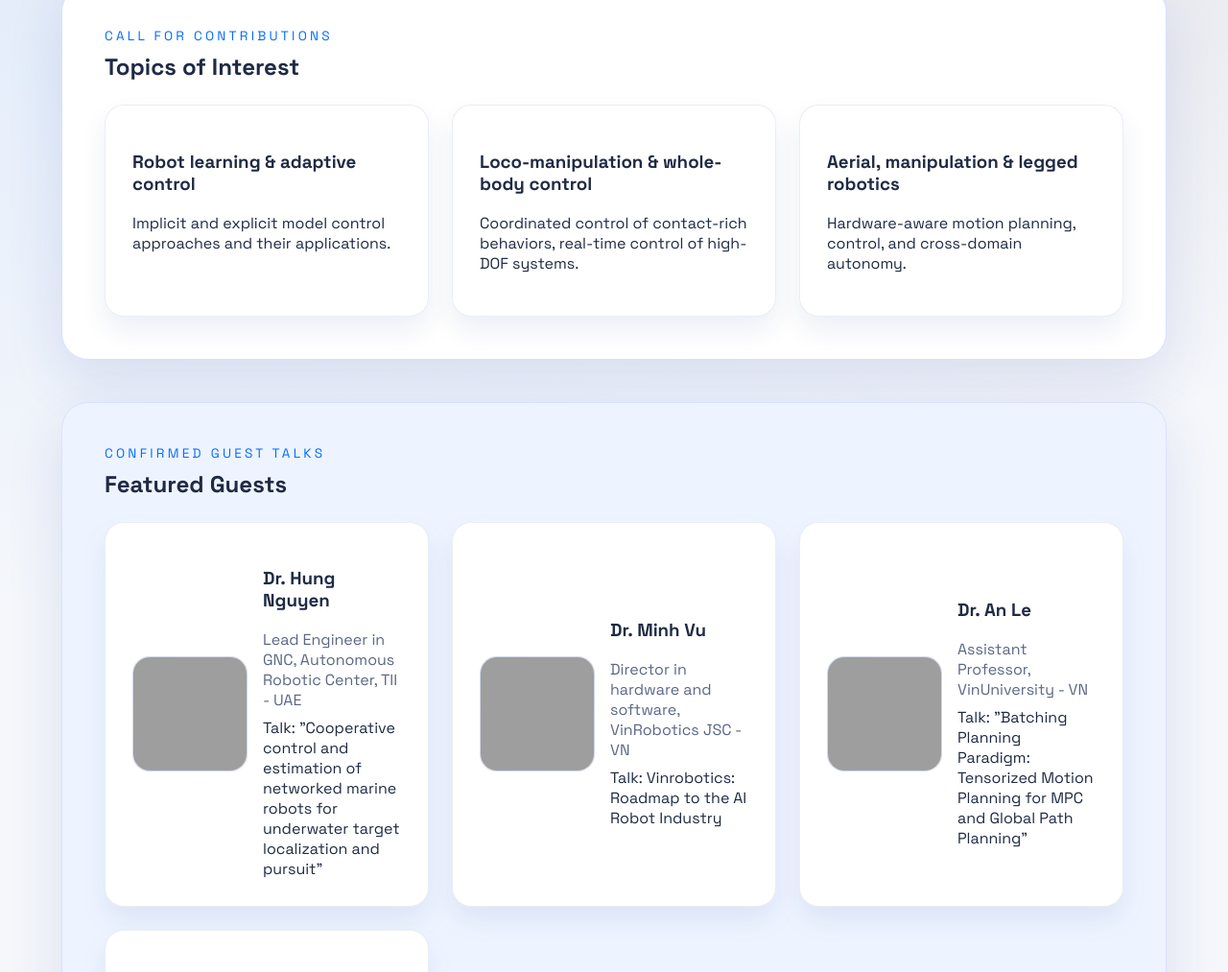
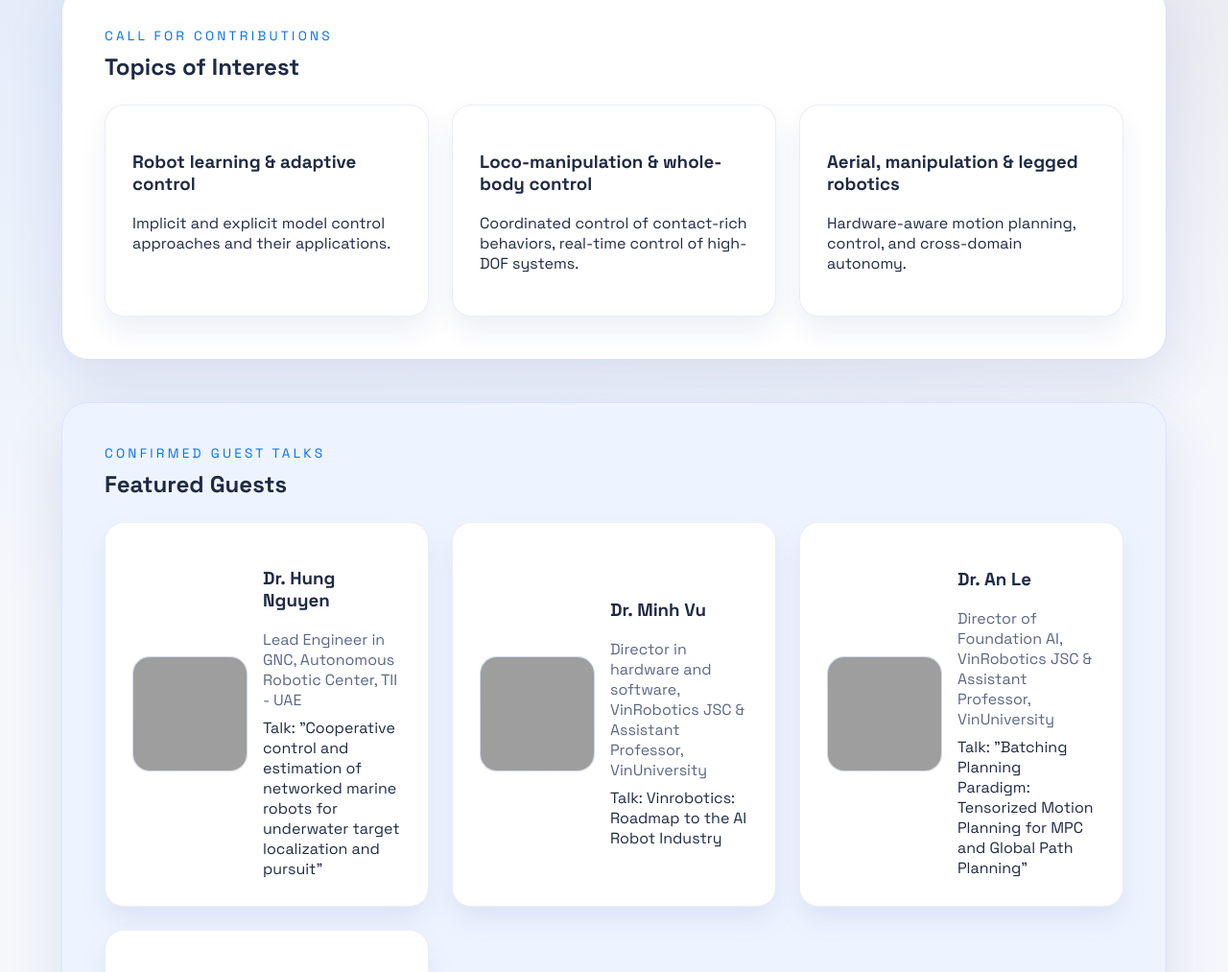
Before and after one commit to Vietnam-Robotics/Vietnam-Robotics.github.io, a plain HTML site: page index.html in a window 1280 px wide. Shown: the part 1220-2233 px from the top of the page at 96% size. Drawn offline with Linux system fonts and the light colour scheme; grey boxes are pictures that could not be loaded.

Commit message:
correct typos

```diff
--- a/index.html
+++ b/index.html
@@ -28,7 +28,7 @@
         <ul class="hero__meta">
           <li><strong>Organized by:</strong> RMIT & VinRobotics</li>
           <li><strong>Participants:</strong> Researchers, builders, &amp; students</li>
-          <li><strong>Online at</strong> <a href="https://teams.microsoft.com/l/meetup-join/19%3ameeting_ZWEzNTU0ZDMtMGYzNi00MzA2LTkyMWMtMjdjN2IzNjVjM2Qz%40thread.v2/0?context=%7b%22Tid%22%3a%22d1323671-cdbe-4417-b4d4-bdb24b51316b%22%2c%22Oid%22%3a%229c9e7b4c-4565-46e1-9a3f-25a871bdb225%22%7d">Teams</a> or <strong>Onsite</strong> at <a href="https://www.rmit.edu.vn/students/campus-life/campus-facilities/campus-maps">RMIT Vietnam, SGS</a>  </li>
+          <li><strong>Online</strong> on <a href="https://teams.microsoft.com/l/meetup-join/19%3ameeting_ZWEzNTU0ZDMtMGYzNi00MzA2LTkyMWMtMjdjN2IzNjVjM2Qz%40thread.v2/0?context=%7b%22Tid%22%3a%22d1323671-cdbe-4417-b4d4-bdb24b51316b%22%2c%22Oid%22%3a%229c9e7b4c-4565-46e1-9a3f-25a871bdb225%22%7d">Teams</a> or <strong>Onsite</strong> at <a href="https://www.rmit.edu.vn/students/campus-life/campus-facilities/campus-maps">RMIT Vietnam, SGS</a>  </li>
         </ul>
       </div>
       <nav class="hero__nav" aria-label="Primary">
@@ -119,7 +119,7 @@
           <img src="https://vinuni.edu.vn/wp-content/uploads/2025/09/Profile-pic-8.png" alt="Dr Minh Vu, Director in hardware and software, VinRobotics JSC" loading="lazy" />
           <div>
             <h3>Dr. Minh Vu</h3>
-            <p class="role">Director in hardware and software, VinRobotics JSC - VN</p>
+            <p class="role">Director in hardware and software, VinRobotics JSC & Assistant Professor, VinUniversity</p>
             <p class="talk">Talk: Vinrobotics: Roadmap to the AI Robot Industry</p>
           </div>
         </article>
@@ -127,7 +127,7 @@
           <img src="https://vinuni.edu.vn/wp-content/uploads/2025/09/Profile-pic-3-2.png" alt="Dr An Le" loading="lazy" />
           <div>
             <h3>Dr. An Le</h3>
-            <p class="role">Assistant Professor, VinUniversity - VN</p>
+            <p class="role">Director of Foundation AI, VinRobotics JSC & Assistant Professor, VinUniversity</p>
             <p class="talk">Talk: "Batching Planning Paradigm: Tensorized Motion Planning for MPC and Global Path Planning"</p>
           </div>
         </article>
```
